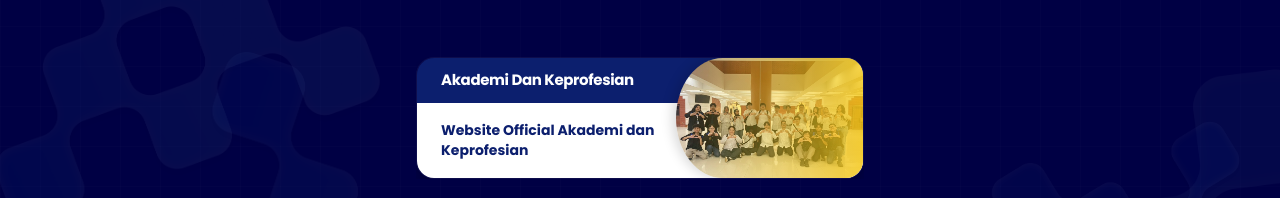
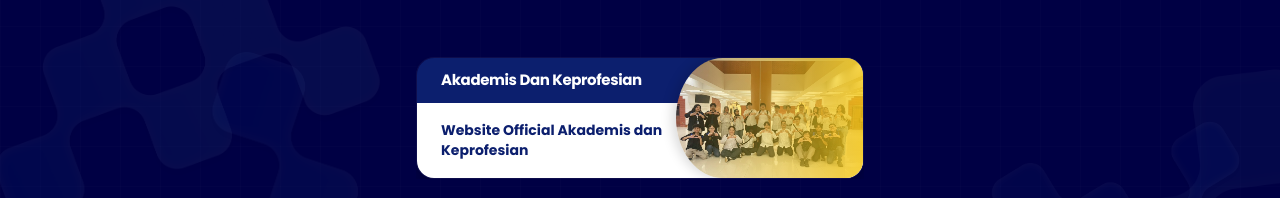
Before and after one commit to enclaireee/imeftui, a Next.js app: page /imehub in a window 1280 px wide. Shown: the part 254-452 px from the top of the page. Built offline with nearby package versions, Linux system fonts and the light colour scheme.

Commit message:
new stuff

```diff
--- a/app/imehub/data.ts
+++ b/app/imehub/data.ts
@@ -21,8 +21,8 @@ export interface BidangDetail {
 
 export const bidangList: BidangCard[] = [
   {
-    title: "Akademi Dan Keprofesian",
-    description: "Website Official Akademi dan Keprofesian",
+    title: "Akademis Dan Keprofesian",
+    description: "Website Official Akademis dan Keprofesian",
     image: "/fotoAkpro.jpg",
     slug: "akpro",
     externalUrl: "https://akproime.com/",
@@ -73,7 +73,7 @@ export const bidangDetails: Record<string, BidangDetail> = {
     links: [
       { label: "Official Instagram KESMA IMEF TUI 2026", url: "https://www.instagram.com/kesma.imeftui" },
       { label: "Kesma Mental Health: Cerita Bersama Kesma 💗", url: "https://bit.ly/CeritaBersamaKESMA2025" },
-      { label: "Zoom Meeting", url: "https://zoom.us" },
+      // { label: "Zoom Meeting", url: "https://zoom.us" },
     ],
   },
   piptek: {
```
